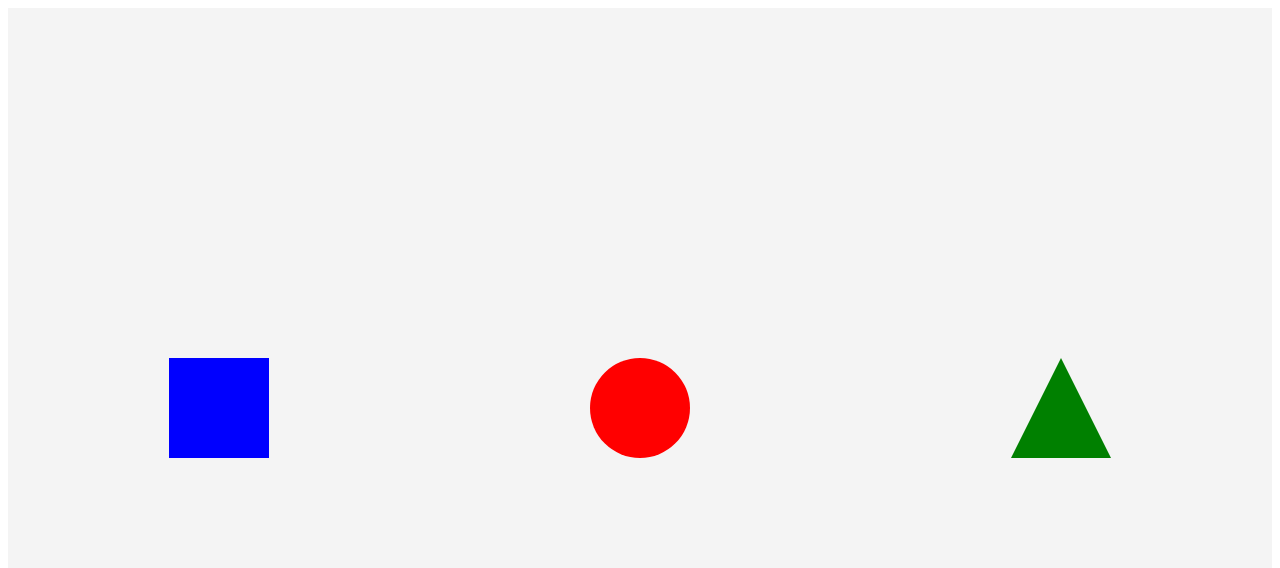
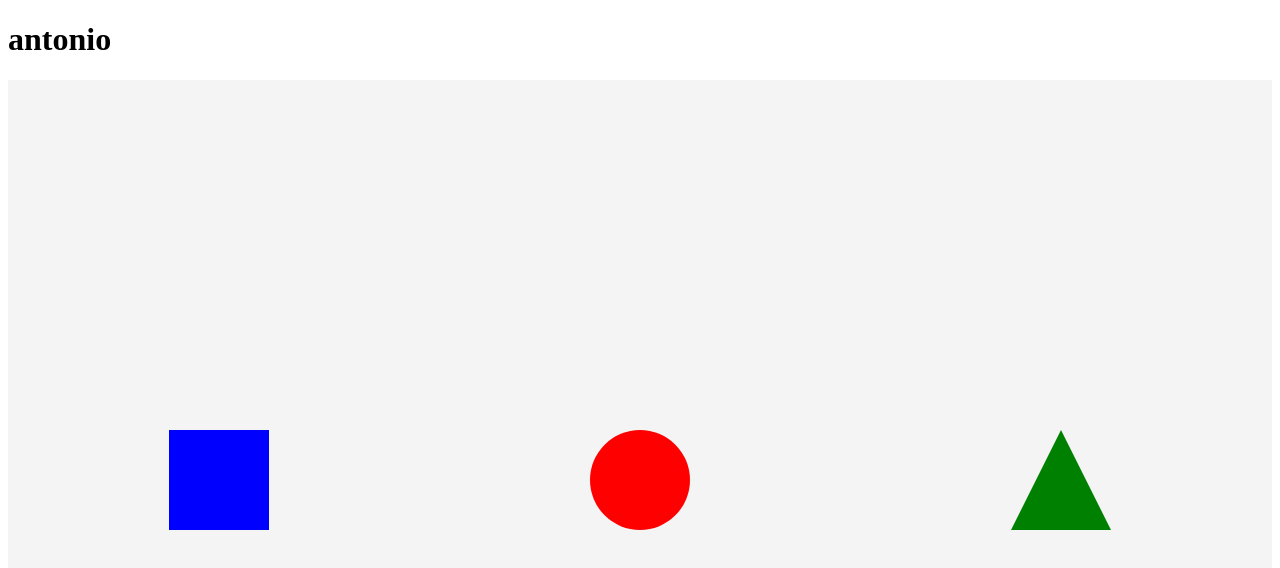
Before and after one commit to Antonio782-7/PrimeiraAulaBackEnd, a plain HTML site: page index.html in a window 1280 px wide. Drawn offline with Linux system fonts and the light colour scheme.

Commit message:
Update index.html

```diff
--- a/index.html
+++ b/index.html
@@ -1,6 +1,7 @@
 <!DOCTYPE html>
 <html lang="pt">
 <head>
+  <h1>antonio</h1>
 <meta charset="UTF-8">
 <meta name="viewport" content="width=device-width, initial-scale=1.0">
 <title>Formas Geométricas</title>
```
